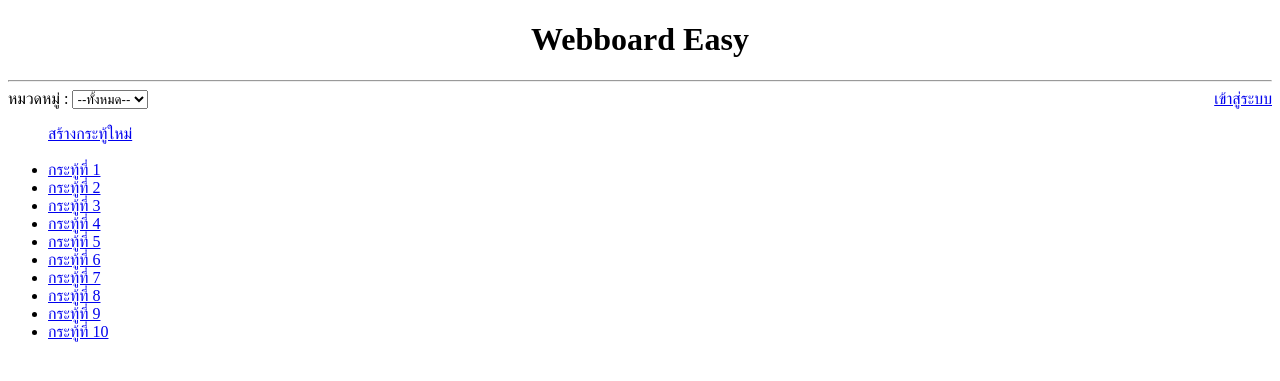
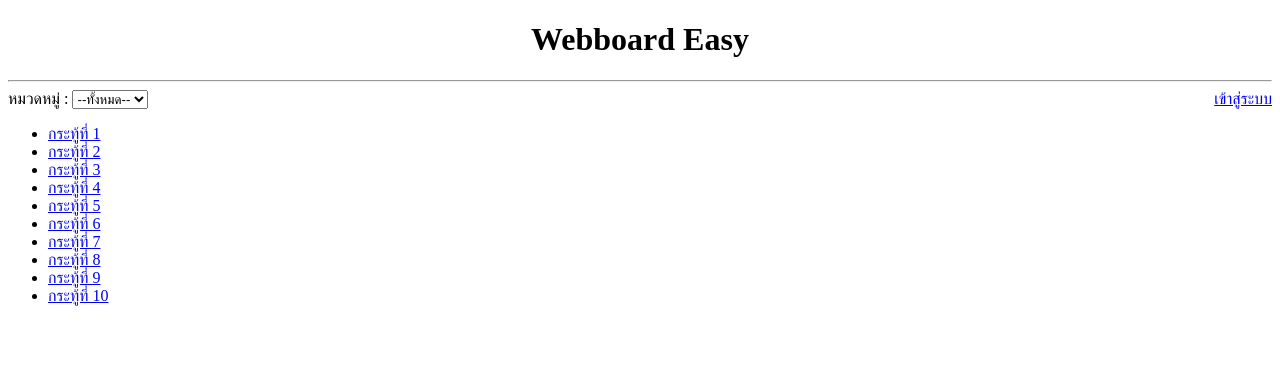
Before and after one commit to ZraceSS/WebApp_EnetC, a PHP site: page / in a window 1280 px wide. Shown: the top 381 px of the page. Run offline with PHP 8.4, Linux system fonts and the light colour scheme.

Commit message:
Update index.php

```diff
--- a/index.php
+++ b/index.php
@@ -38,9 +38,10 @@
         <ul>
         </form>
         <?php
-            echo "<div style ='float: left'>
-            <a href = newpost.php>สร้างกระทู้ใหม่</a>
-            </div><BR><BR>";
+            if (isset($_SESSION['id']))
+            {
+                echo "<div style ='float: left'><a href = newpost.php>สร้างกระทู้ใหม่</a></div><BR><BR>";
+            }
             for($n = 1 ;$n <=10;$n++){
                echo "<li><a href=post.php?id=$n>กระทู้ที่ $n</a>";
                if(isset($_SESSION['id']) && $_SESSION['role']=='a')
```
